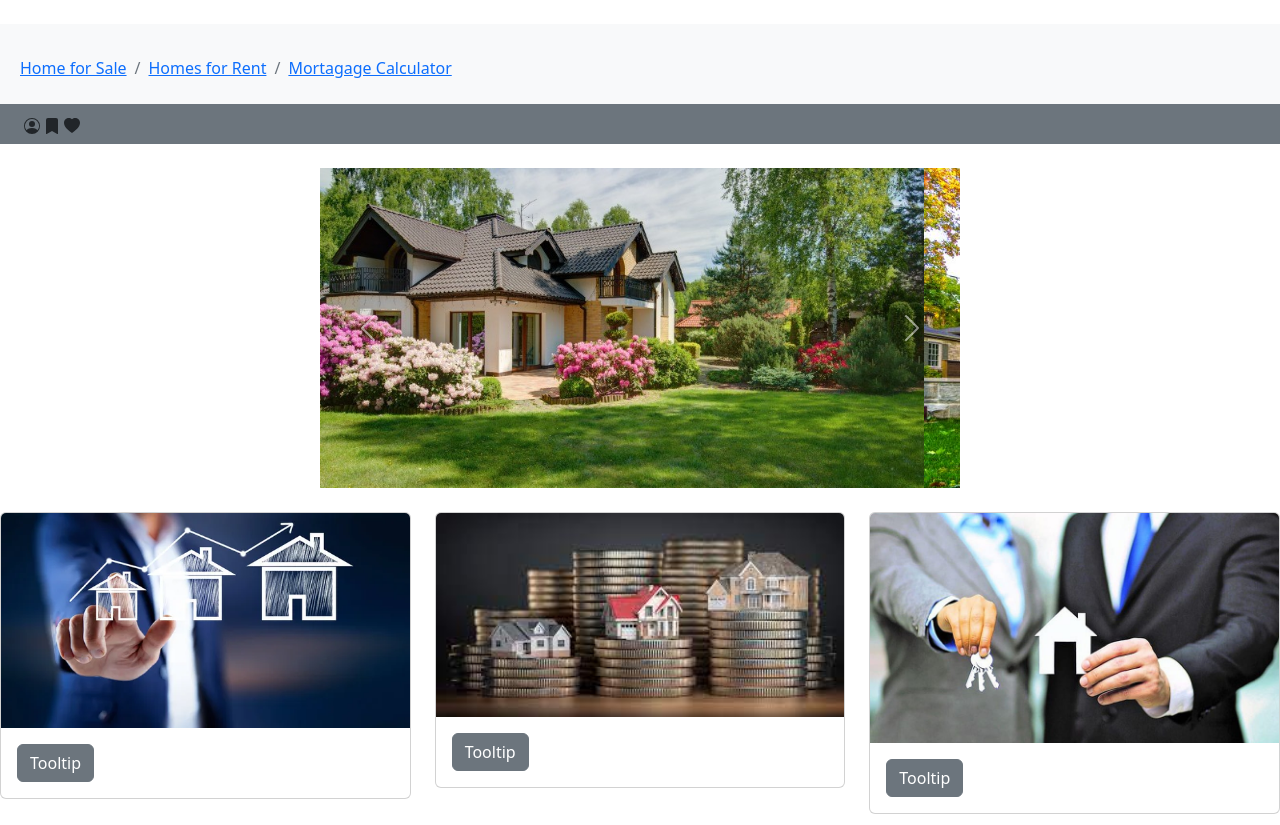
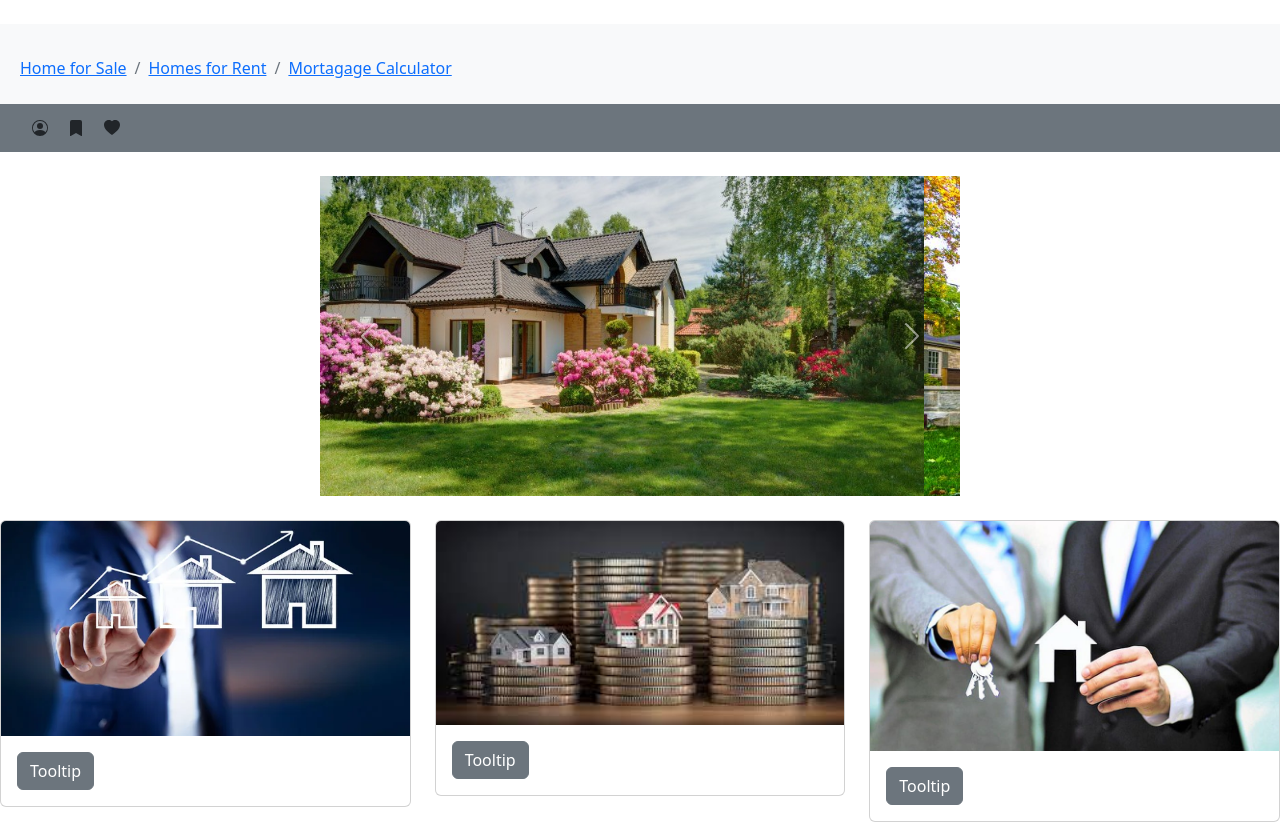
Before and after one commit to YashrajBhatti/Finalexam, a plain HTML site: page final_yashraj_0832320/index.html in a window 1280 px wide. Shown: the top 825 px of the page. Drawn offline with nearby package versions, Linux system fonts and the light colour scheme.

Commit message:
style commit

```diff
--- a/final_yashraj_0832320/index.html
+++ b/final_yashraj_0832320/index.html
@@ -38,14 +38,14 @@
             <!-- Icon -->
             <nav class="navbar navbar-expand-lg navbar-light bg-secondary mt-0">
                 <div class="col-lg-12 p-4 pt-0 pb-0">
-                    <svg xmlns="http://www.w3.org/2000/svg" width="16" height="16" fill="currentColor" class="bi bi-person-circle" viewBox="0 0 16 16">
+                    <svg xmlns="http://www.w3.org/2000/svg" width="16" height="16" fill="currentColor" class="bi bi-person-circle m-2" viewBox="0 0 16 16">
                         <path d="M11 6a3 3 0 1 1-6 0 3 3 0 0 1 6 0"/>
                         <path fill-rule="evenodd" d="M0 8a8 8 0 1 1 16 0A8 8 0 0 1 0 8m8-7a7 7 0 0 0-5.468 11.37C3.242 11.226 4.805 10 8 10s4.757 1.225 5.468 2.37A7 7 0 0 0 8 1"/>
                       </svg>
-                      <svg xmlns="http://www.w3.org/2000/svg" width="16" height="16" fill="currentColor" class="bi bi-bookmark-fill" viewBox="0 0 16 16">
+                      <svg xmlns="http://www.w3.org/2000/svg" width="16" height="16" fill="currentColor" class="bi bi-bookmark-fill m-2" viewBox="0 0 16 16">
                         <path d="M2 2v13.5a.5.5 0 0 0 .74.439L8 13.069l5.26 2.87A.5.5 0 0 0 14 15.5V2a2 2 0 0 0-2-2H4a2 2 0 0 0-2 2"/>
                       </svg>
-                      <svg xmlns="http://www.w3.org/2000/svg" width="16" height="16" fill="currentColor" class="bi bi-heart-fill" viewBox="0 0 16 16">
+                      <svg xmlns="http://www.w3.org/2000/svg" width="16" height="16" fill="currentColor" class="bi bi-heart-fill m-2" viewBox="0 0 16 16">
                         <path fill-rule="evenodd" d="M8 1.314C12.438-3.248 23.534 4.735 8 15-7.534 4.736 3.562-3.248 8 1.314"/>
                       </svg>
                 </div>
```
Also changed, not shown: 1 other file.
